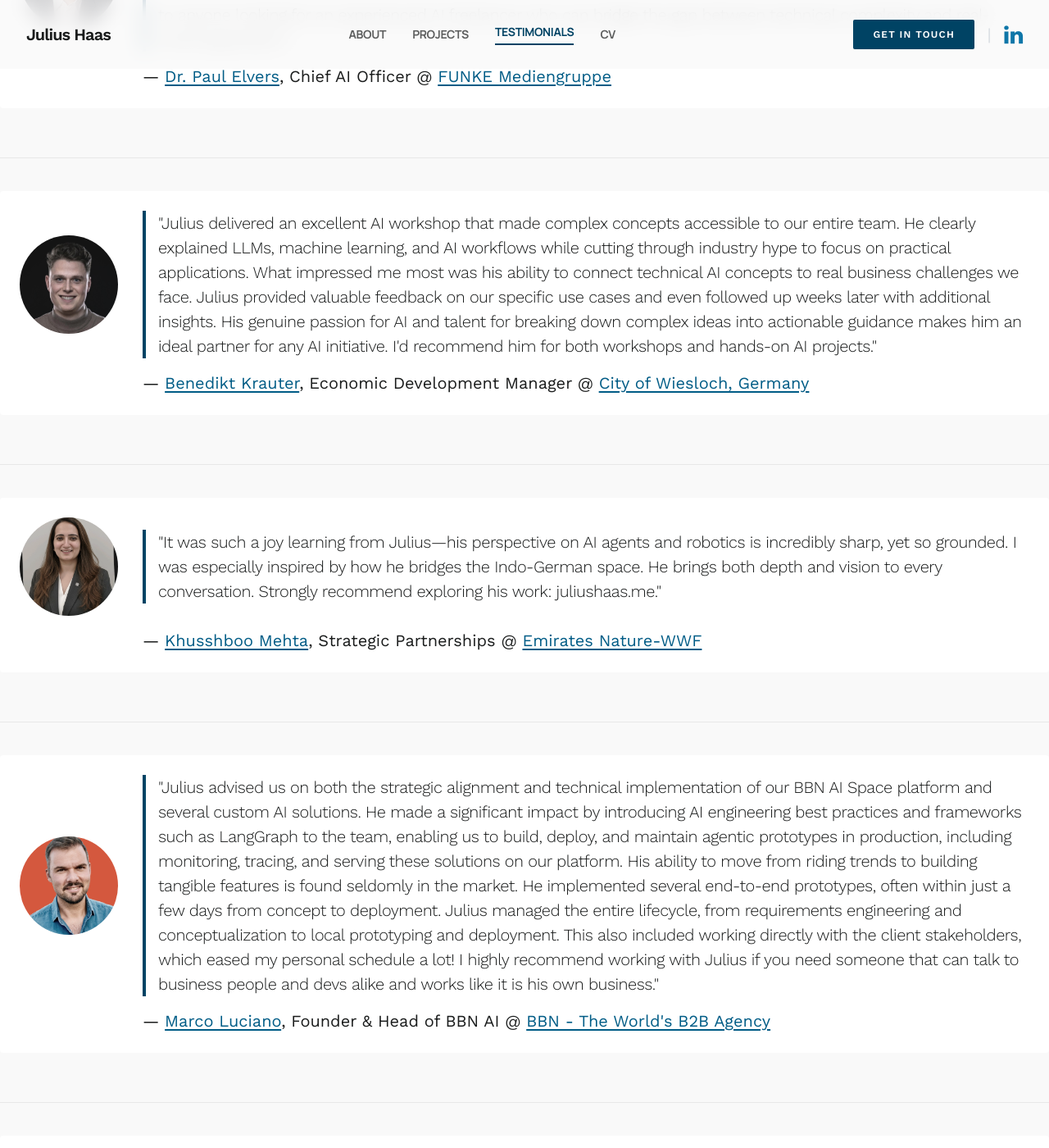
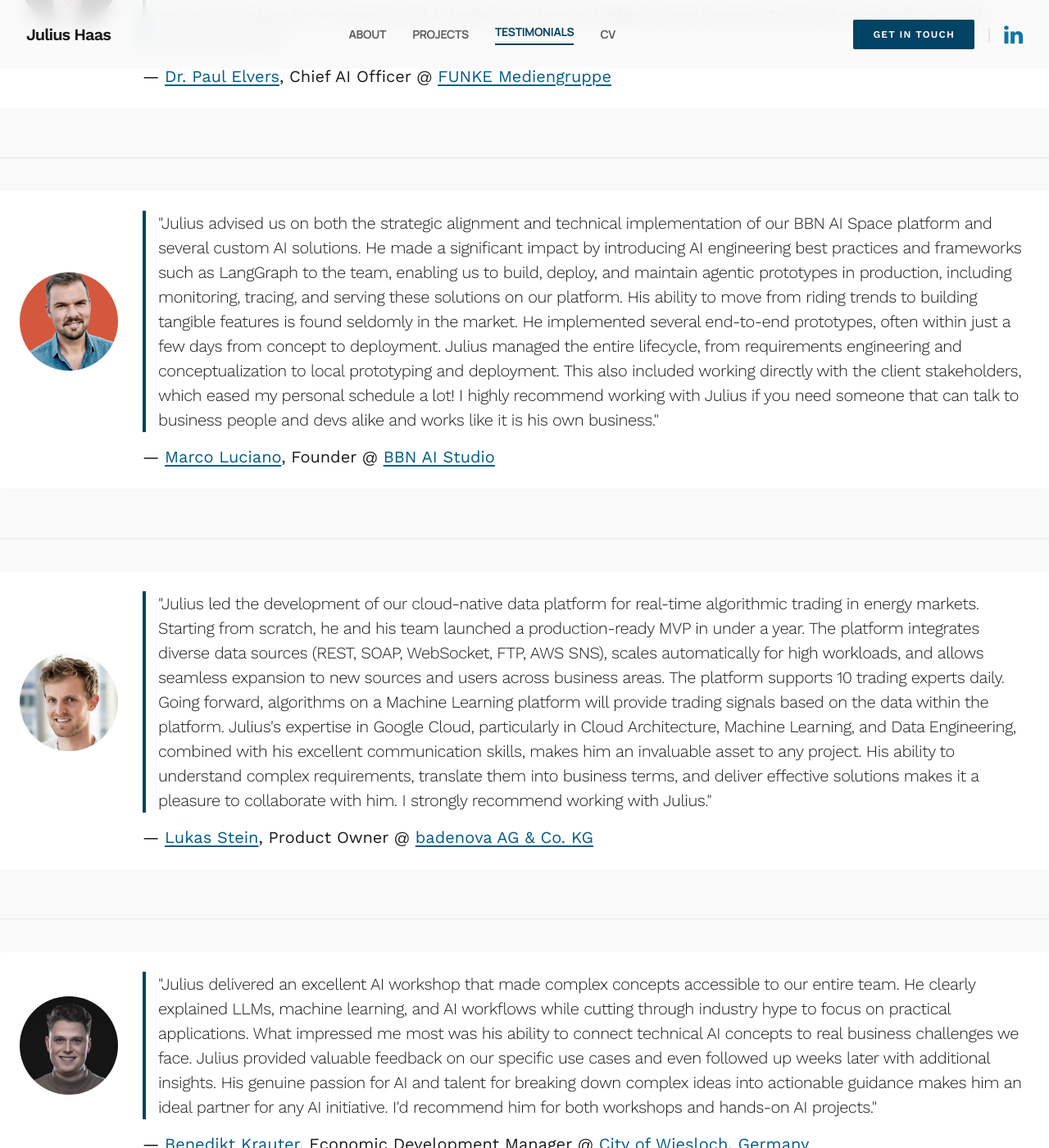
Before and after one commit to julhaas91/julhaas91.github.io, a Jekyll site: the page built from testimonials.html, in a window 1280 px wide and 1400 px high, scrolled down 428 px. Shown: the whole window at 82% size. Built offline with Jekyll 4.4.1, drawn with Linux system fonts in a browser that asks for light colours; nearby versions of some CDN libraries; a style sheet for code colours, icons or effects is not loaded; some of the changed text lies outside the part shown.

Commit message:
update bbn ai studio links & peer robotics project description

```diff
--- a/index.html
+++ b/index.html
@@ -50,7 +50,7 @@ title: "Julius Haas"
       <a href="https://peerrobotics.ai/" target="_blank"><img src="/images/clients/peer_robotics.png" alt="Peer Robotics" class="h-6 md:h-8 w-auto object-contain"></a>
       <a href="https://www.badenova.de/" target="_blank"><img src="/images/clients/badenova.png" alt="badenova" class="h-5 md:h-6 w-auto object-contain"></a>
       <a href="https://www.essity.com/" target="_blank"><img src="/images/clients/essity.png" alt="Essity" class="h-5 md:h-6 w-auto object-contain"></a>
-      <a href="https://bbn-international.com/b2b-marketing-ai-solutions/" target="_blank"><img src="/images/clients/bbn.png" alt="BBN" class="h-6 md:h-8 w-auto object-contain"></a>
+      <a href="https://www.bbn-ai.studio/en/" target="_blank"><img src="/images/clients/bbn.png" alt="BBN" class="h-6 md:h-8 w-auto object-contain"></a>
       <a href="https://www.bauland-entwicklung.de/" target="_blank"><img src="/images/clients/bauland.png" alt="Bauland" class="h-6 md:h-8 w-auto object-contain"></a>
       <a href="https://www.wob.ag/en/" target="_blank"><img src="/images/clients/wob.png" alt="WOB" class="h-6 md:h-8 w-auto object-contain"></a>
     </div>
@@ -137,7 +137,7 @@ title: "Julius Haas"
               </div>
               <div>
                 <cite class="not-italic block font-bold text-lg"><a href="https://www.linkedin.com/in/mluciano/" target="_blank" class="text-on-background hover:text-primary-container transition-colors">Marco Luciano</a></cite>
-                <span class="text-xs uppercase tracking-widest text-outline">Founder & Head of BBN AI @ BBN</span>
+                <span class="text-xs uppercase tracking-widest text-outline">Founder @ BBN AI Studio</span>
               </div>
             </footer>
           </blockquote>
--- a/projects/bbn-ai-studio.html
+++ b/projects/bbn-ai-studio.html
@@ -31,7 +31,7 @@ title: "Development of an AI Platform for BBN AI Studio"
       </div>
       <div>
         <cite class="not-italic block font-bold text-lg"><a href="https://www.linkedin.com/in/mluciano/" target="_blank">Marco Luciano</a></cite>
-        <span class="text-xs uppercase tracking-widest" style="color: #71787f;">Founder & Head of BBN AI @ BBN International</span>
+        <span class="text-xs uppercase tracking-widest" style="color: #71787f;">Founder @ BBN AI Studio</span>
       </div>
     </footer>
   </blockquote>
--- a/projects/peer-robotics.html
+++ b/projects/peer-robotics.html
@@ -13,7 +13,7 @@ title: "Teaching Collaborative Robots to Think and Learn Like Humans"
   <span class="project-tag">Deep Learning</span>
 </div>
 
-<p>I am working closely with the vision and firmware teams at <a href="https://peerrobotics.ai/" target="_blank">Peer Robotics</a> to enhance the <a href="https://peerrobotics.ai/products/peer-series/peer-3000" target="_blank">Peer3000</a>'s intelligence and learning capabilities. I implemented a <strong>high-performance data pipeline</strong> that captures <strong>30+ synchronized camera, sensor, and telemetry streams</strong> during operations. The data is processed in the cloud to train and fine-tune deep learning models (e.g., for object detection) to improve overall perception and decision-making.</p>
+<p>I am working closely with the vision and firmware teams at <a href="https://peerrobotics.ai/" target="_blank">Peer Robotics</a> to enhance the <a href="https://peerrobotics.ai/products/peer-series/peer-3000" target="_blank">Peer3000</a>'s intelligence and learning capabilities. I implemented a <strong>high-performance data pipeline</strong> that captures <strong>30+ synchronized camera, sensor, and telemetry streams</strong> during operations. The data is processed to train and fine-tune deep learning models (e.g., for object detection) to improve overall perception and decision-making.</p>
 <br>
 <p>Working across R&D facilities in Gurgaon (India) and Detroit (United States), as well as the manufacturing facility in Pune (India), I explore utilizing modern <strong>vision models, VLMs, and world models</strong> for hierarchical planning to enhance situational awareness, localization, and path planning. The goal is to increase the <strong>contextual awareness</strong> of the Peer3000, enhance <strong>proactiveness</strong> and improve <strong>autonomous decision-making</strong> in real-world manufacturing settings.</p>
 <br>
--- a/testimonials.html
+++ b/testimonials.html
@@ -22,6 +22,38 @@ title: "Testimonials"
   </div>
   <div class="testimonial-attribution">
     <p><b>— <a href="https://www.linkedin.com/in/paul-elvers/" target="_blank">Dr. Paul Elvers</a>, Chief AI Officer @ <a href="https://www.funkemedien.de/" target="_blank">FUNKE Mediengruppe</a></b></p>
+  </div>
+</div>
+
+<div class="divider"></div>
+
+<div class="testimonial">
+  <div class="testimonial-image">
+    <img src="/images/testimonials/marco_luciano.jpeg" alt="Marco Luciano">
+  </div>
+  <div class="testimonial-content">
+    <blockquote>
+      <p>"Julius advised us on both the strategic alignment and technical implementation of our BBN AI Space platform and several custom AI solutions. He made a significant impact by introducing AI engineering best practices and frameworks such as LangGraph to the team, enabling us to build, deploy, and maintain agentic prototypes in production, including monitoring, tracing, and serving these solutions on our platform. His ability to move from riding trends to building tangible features is found seldomly in the market. He implemented several end-to-end prototypes, often within just a few days from concept to deployment. Julius managed the entire lifecycle, from requirements engineering and conceptualization to local prototyping and deployment. This also included working directly with the client stakeholders, which eased my personal schedule a lot! I highly recommend working with Julius if you need someone that can talk to business people and devs alike and works like it is his own business."</p>
+    </blockquote>
+  </div>
+  <div class="testimonial-attribution">
+    <p><b>— <a href="https://www.linkedin.com/in/mluciano/" target="_blank">Marco Luciano</a>, Founder @ <a href="https://www.bbn-ai.studio/en/" target="_blank">BBN AI Studio</a></b></p>
+  </div>
+</div>
+
+<div class="divider"></div>
+
+<div class="testimonial">
+  <div class="testimonial-image">
+    <img src="/images/testimonials/lukas_stein.jpeg" alt="Lukas Stein">
+  </div>
+  <div class="testimonial-content">
+    <blockquote>
+      <p>"Julius led the development of our cloud-native data platform for real-time algorithmic trading in energy markets. Starting from scratch, he and his team launched a production-ready MVP in under a year. The platform integrates diverse data sources (REST, SOAP, WebSocket, FTP, AWS SNS), scales automatically for high workloads, and allows seamless expansion to new sources and users across business areas. The platform supports 10 trading experts daily. Going forward, algorithms on a Machine Learning platform will provide trading signals based on the data within the platform. Julius's expertise in Google Cloud, particularly in Cloud Architecture, Machine Learning, and Data Engineering, combined with his excellent communication skills, makes him an invaluable asset to any project. His ability to understand complex requirements, translate them into business terms, and deliver effective solutions makes it a pleasure to collaborate with him. I strongly recommend working with Julius."</p>
+    </blockquote>
+  </div>
+  <div class="testimonial-attribution">
+    <p><b>— <a href="https://www.linkedin.com/in/lukas-stein/" target="_blank">Lukas Stein</a>, Product Owner @ <a href="https://www.badenova.de/" target="_blank">badenova AG & Co. KG</a></b></p>
   </div>
 </div>
 
@@ -54,38 +86,6 @@ title: "Testimonials"
   </div>
   <div class="testimonial-attribution">
     <p><b>— <a href="https://www.linkedin.com/in/khusshboo-mehta/" target="_blank">Khusshboo Mehta</a>, Strategic Partnerships @ <a href="https://www.emiratesnaturewwf.ae/en" target="_blank">Emirates Nature-WWF</a></b></p>
-  </div>
-</div>
-
-<div class="divider"></div>
-
-<div class="testimonial">
-  <div class="testimonial-image">
-    <img src="/images/testimonials/marco_luciano.jpeg" alt="Marco Luciano">
-  </div>
-  <div class="testimonial-content">
-    <blockquote>
-      <p>"Julius advised us on both the strategic alignment and technical implementation of our BBN AI Space platform and several custom AI solutions. He made a significant impact by introducing AI engineering best practices and frameworks such as LangGraph to the team, enabling us to build, deploy, and maintain agentic prototypes in production, including monitoring, tracing, and serving these solutions on our platform. His ability to move from riding trends to building tangible features is found seldomly in the market. He implemented several end-to-end prototypes, often within just a few days from concept to deployment. Julius managed the entire lifecycle, from requirements engineering and conceptualization to local prototyping and deployment. This also included working directly with the client stakeholders, which eased my personal schedule a lot! I highly recommend working with Julius if you need someone that can talk to business people and devs alike and works like it is his own business."</p>
-    </blockquote>
-  </div>
-  <div class="testimonial-attribution">
-    <p><b>— <a href="https://www.linkedin.com/in/mluciano/" target="_blank">Marco Luciano</a>, Founder & Head of BBN AI @ <a href="https://bbn-international.com/b2b-marketing-ai-solutions/" target="_blank">BBN - The World's B2B Agency</a></b></p>
-  </div>
-</div>
-
-<div class="divider"></div>
-
-<div class="testimonial">
-  <div class="testimonial-image">
-    <img src="/images/testimonials/lukas_stein.jpeg" alt="Lukas Stein">
-  </div>
-  <div class="testimonial-content">
-    <blockquote>
-      <p>"Julius led the development of our cloud-native data platform for real-time algorithmic trading in energy markets. Starting from scratch, he and his team launched a production-ready MVP in under a year. The platform integrates diverse data sources (REST, SOAP, WebSocket, FTP, AWS SNS), scales automatically for high workloads, and allows seamless expansion to new sources and users across business areas. The platform supports 10 trading experts daily. Going forward, algorithms on a Machine Learning platform will provide trading signals based on the data within the platform. Julius's expertise in Google Cloud, particularly in Cloud Architecture, Machine Learning, and Data Engineering, combined with his excellent communication skills, makes him an invaluable asset to any project. His ability to understand complex requirements, translate them into business terms, and deliver effective solutions makes it a pleasure to collaborate with him. I strongly recommend working with Julius."</p>
-    </blockquote>
-  </div>
-  <div class="testimonial-attribution">
-    <p><b>— <a href="https://www.linkedin.com/in/lukas-stein/" target="_blank">Lukas Stein</a>, Product Owner @ <a href="https://www.badenova.de/" target="_blank">badenova AG & Co. KG</a></b></p>
   </div>
 </div>
 
```
Also changed, not shown: README.md.
